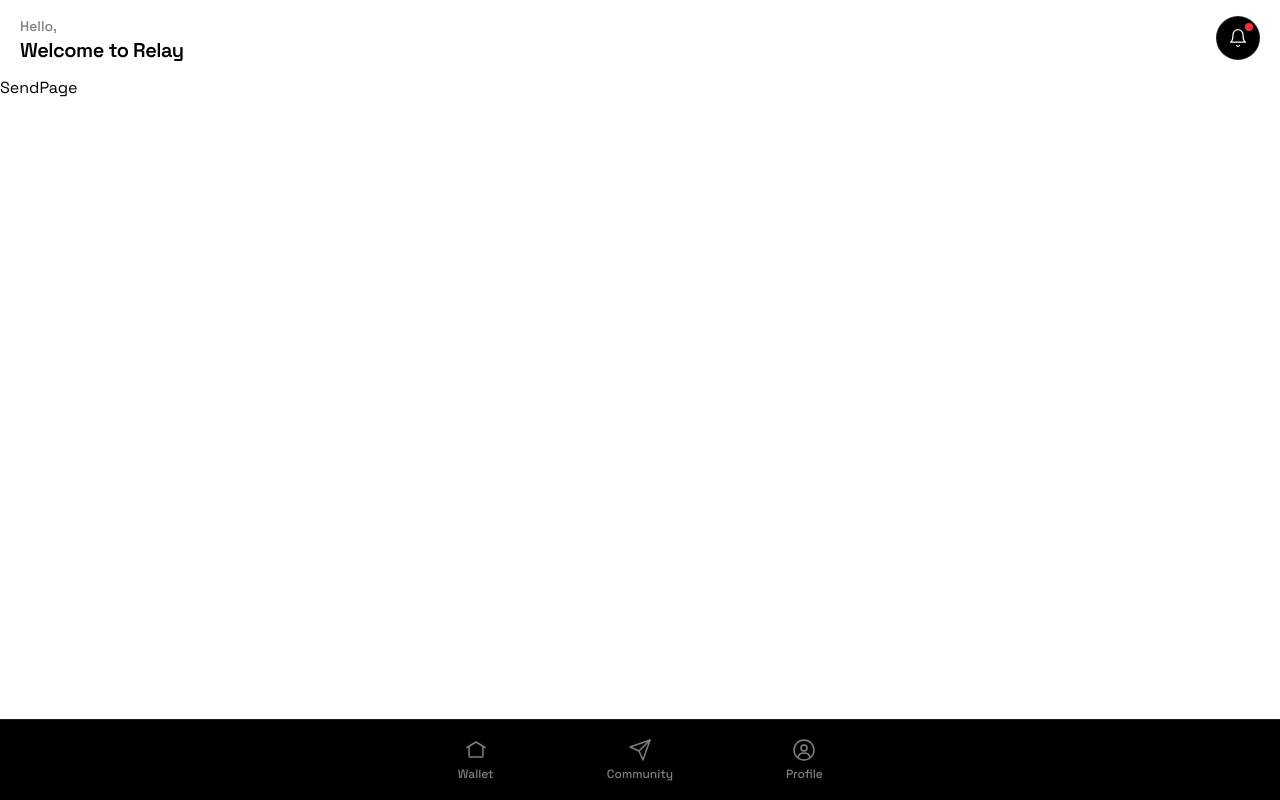
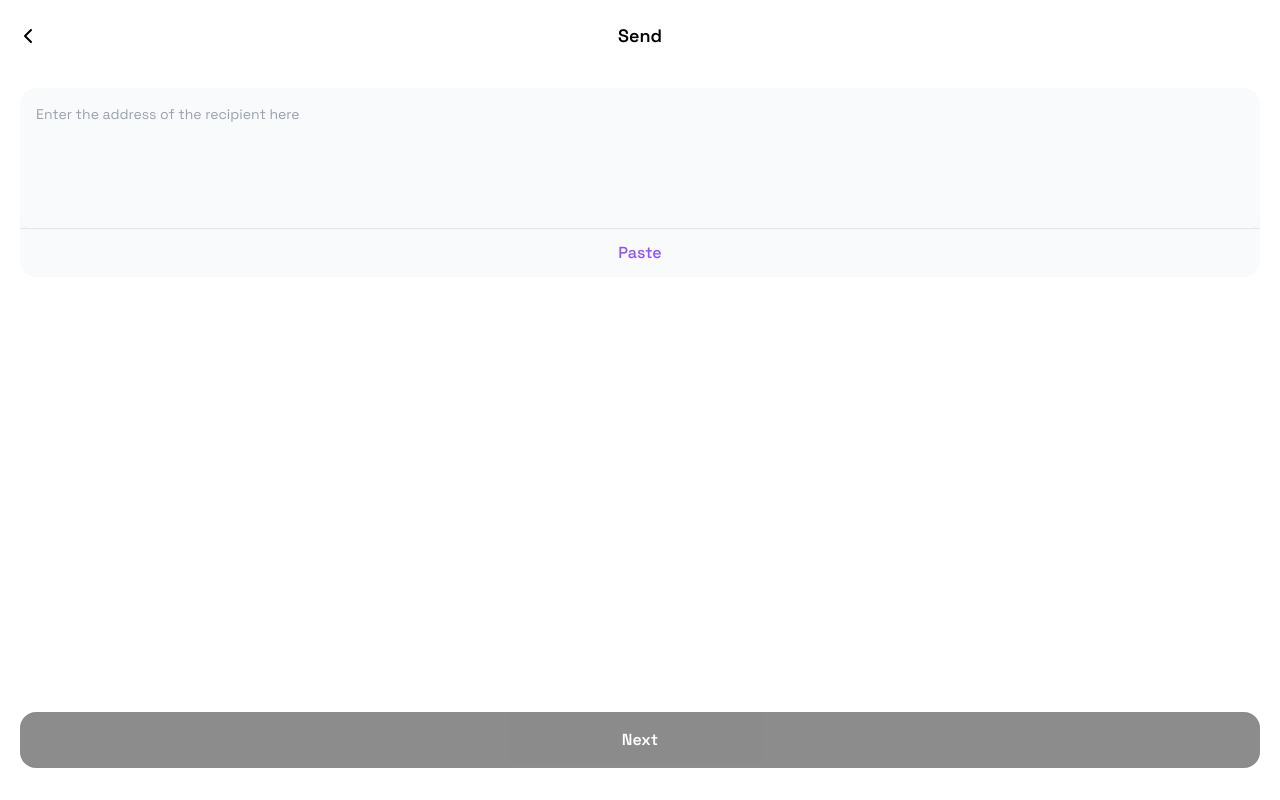
Before and after one commit to MontaQLabs/relay-new, a Next.js app: page /dashboard/wallet/send in a window 1280 px wide. Built offline with nearby package versions, Linux system fonts and the light colour scheme.

Commit message:
add send page

```diff
--- a/app/dashboard/wallet/page.tsx
+++ b/app/dashboard/wallet/page.tsx
@@ -141,7 +141,7 @@
       <div className="w-16 h-16 rounded-full bg-gray-100 flex items-center justify-center mb-4">
         <WalletEmptyIcon className="w-8 h-8 text-gray-400" />
       </div>
-      <h3 className="text-base font-semibold text-foreground mb-1">
+      <h3 className="text-base font-semibold text-black mb-1">
         No assets yet
       </h3>
       <p className="text-sm text-muted-foreground max-w-[240px]">
--- a/app/dashboard/wallet/send/page.tsx
+++ b/app/dashboard/wallet/send/page.tsx
@@ -1,3 +1,98 @@
+"use client";
+
+import { useState } from "react";
+import { useRouter } from "next/navigation";
+import { ChevronLeft } from "lucide-react";
+import { Textarea } from "@/components/ui/textarea";
+import { Button } from "@/components/ui/button";
+
 export default function SendPage() {
-  return <div className="text-black">SendPage</div>;
+  const router = useRouter();
+  const [address, setAddress] = useState("");
+  const [isExiting, setIsExiting] = useState(false);
+
+  const handleBack = () => {
+    setIsExiting(true);
+    setTimeout(() => {
+      router.back();
+    }, 300);
+  };
+
+  const handlePasteOrClear = async () => {
+    if (address) {
+      // Clear the input
+      setAddress("");
+    } else {
+      // Paste from clipboard
+      try {
+        const text = await navigator.clipboard.readText();
+        setAddress(text);
+      } catch (error) {
+        console.error("Failed to read clipboard:", error);
+      }
+    }
+  };
+
+  const handleNext = () => {
+    if (address.trim()) {
+      // Navigate to next step with the address
+      // For now, we'll just log it
+      console.log("Proceeding with address:", address);
+    }
+  };
+
+  return (
+    <div
+      className={`fixed inset-0 z-50 bg-white flex flex-col ${
+        isExiting ? "animate-slide-out-right" : "animate-slide-in-right"
+      }`}
+    >
+      {/* Header */}
+      <header className="flex items-center justify-between px-4 py-4 relative">
+        <button
+          onClick={handleBack}
+          className="p-2 -ml-2 hover:bg-gray-100 rounded-full transition-colors"
+          aria-label="Go back"
+        >
+          <ChevronLeft className="w-6 h-6 text-black" />
+        </button>
+        <h1 className="absolute left-1/2 -translate-x-1/2 text-lg font-semibold text-black">
+          Send
+        </h1>
+        <div className="w-10" /> {/* Spacer for centering */}
+      </header>
+
+      {/* Content */}
+      <div className="flex-1 flex flex-col px-5 pt-4">
+        {/* Address Input Card */}
+        <div className="bg-gray-50 rounded-2xl overflow-hidden">
+          <Textarea
+            value={address}
+            onChange={(e) => setAddress(e.target.value)}
+            placeholder="Enter the address of the recipient here"
+            className="min-h-[140px] bg-transparent border-none resize-none text-black placeholder:text-gray-400 text-base p-4 focus-visible:ring-0 focus-visible:ring-offset-0"
+          />
+          <div className="border-t border-gray-200">
+            <button
+              onClick={handlePasteOrClear}
+              className="w-full py-3 text-violet-500 font-medium text-base hover:bg-gray-100 transition-colors"
+            >
+              {address ? "Clear" : "Paste"}
+            </button>
+          </div>
+        </div>
+      </div>
+
+      {/* Bottom Button */}
+      <div className="px-5 pb-8 pt-4">
+        <Button
+          onClick={handleNext}
+          disabled={!address.trim()}
+          className="w-full h-14 rounded-2xl bg-[#1a1a1a] hover:bg-[#2a2a2a] text-white font-semibold text-base disabled:opacity-50 disabled:cursor-not-allowed"
+        >
+          Next
+        </Button>
+      </div>
+    </div>
+  );
 }
--- a/app/globals.css
+++ b/app/globals.css
@@ -165,3 +165,21 @@
 .animation-delay-500 { animation-delay: 500ms; }
 .animation-delay-600 { animation-delay: 600ms; }
 .animation-delay-700 { animation-delay: 700ms; }
+
+@keyframes slide-in-right {
+  from { transform: translateX(100%); }
+  to { transform: translateX(0); }
+}
+
+@keyframes slide-out-right {
+  from { transform: translateX(0); }
+  to { transform: translateX(100%); }
+}
+
+.animate-slide-in-right {
+  animation: slide-in-right 0.3s ease-out forwards;
+}
+
+.animate-slide-out-right {
+  animation: slide-out-right 0.3s ease-out forwards;
+}
--- /dev/null
+++ b/components/ui/textarea.tsx
@@ -0,0 +1,20 @@
+import * as React from "react"
+
+import { cn } from "@/lib/utils"
+
+function Textarea({ className, ...props }: React.ComponentProps<"textarea">) {
+  return (
+    <textarea
+      data-slot="textarea"
+      className={cn(
+        "flex field-sizing-content min-h-16 w-full rounded-lg bg-transparent px-3 py-2 text-base shadow-xs transition-[color,box-shadow] outline-none placeholder:text-muted-foreground disabled:cursor-not-allowed disabled:opacity-50 md:text-sm",
+        "focus-visible:border-ring focus-visible:ring-ring/50 focus-visible:ring-[3px]",
+        "aria-invalid:ring-destructive/20 dark:aria-invalid:ring-destructive/40 aria-invalid:border-destructive",
+        className
+      )}
+      {...props}
+    />
+  )
+}
+
+export { Textarea }
```
Also changed, not shown: assets/Send-6fdce7d9-0c9e-423c-b673-b6a0bf77bfb7.png (added).
